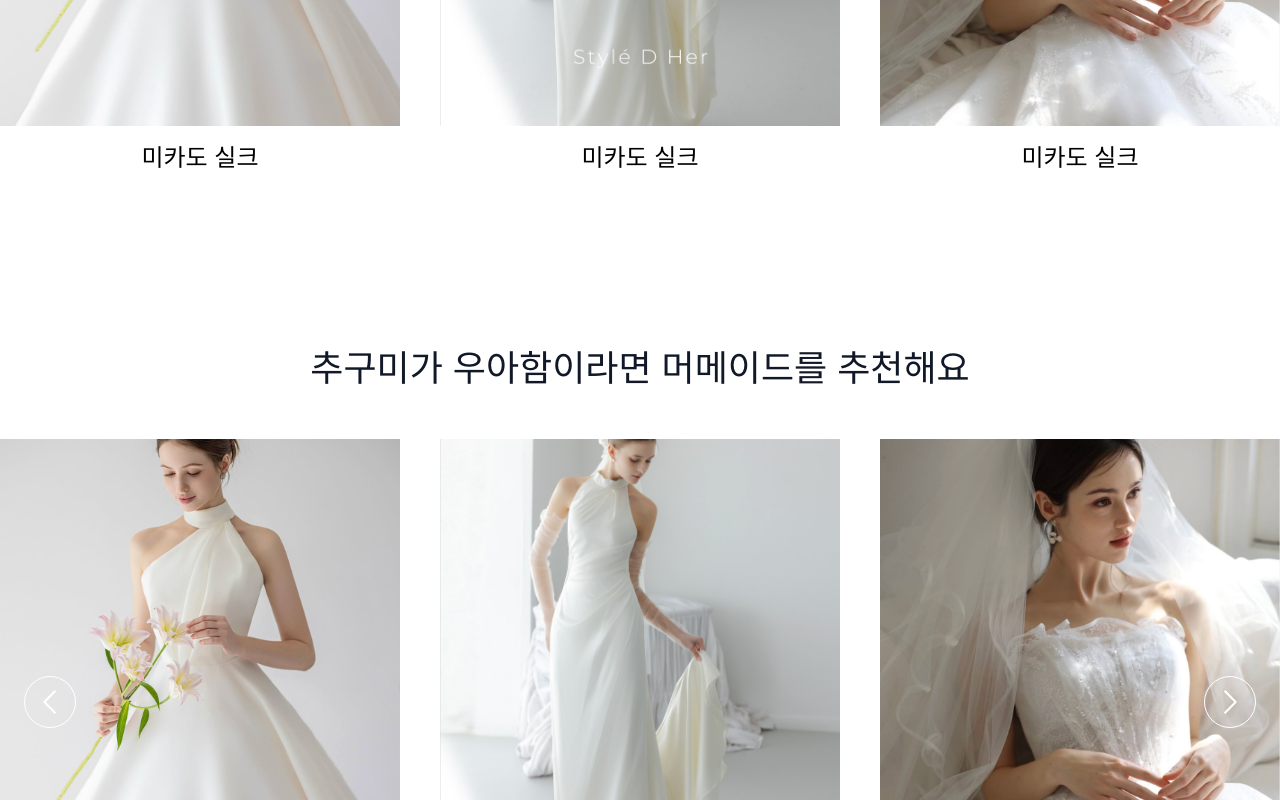
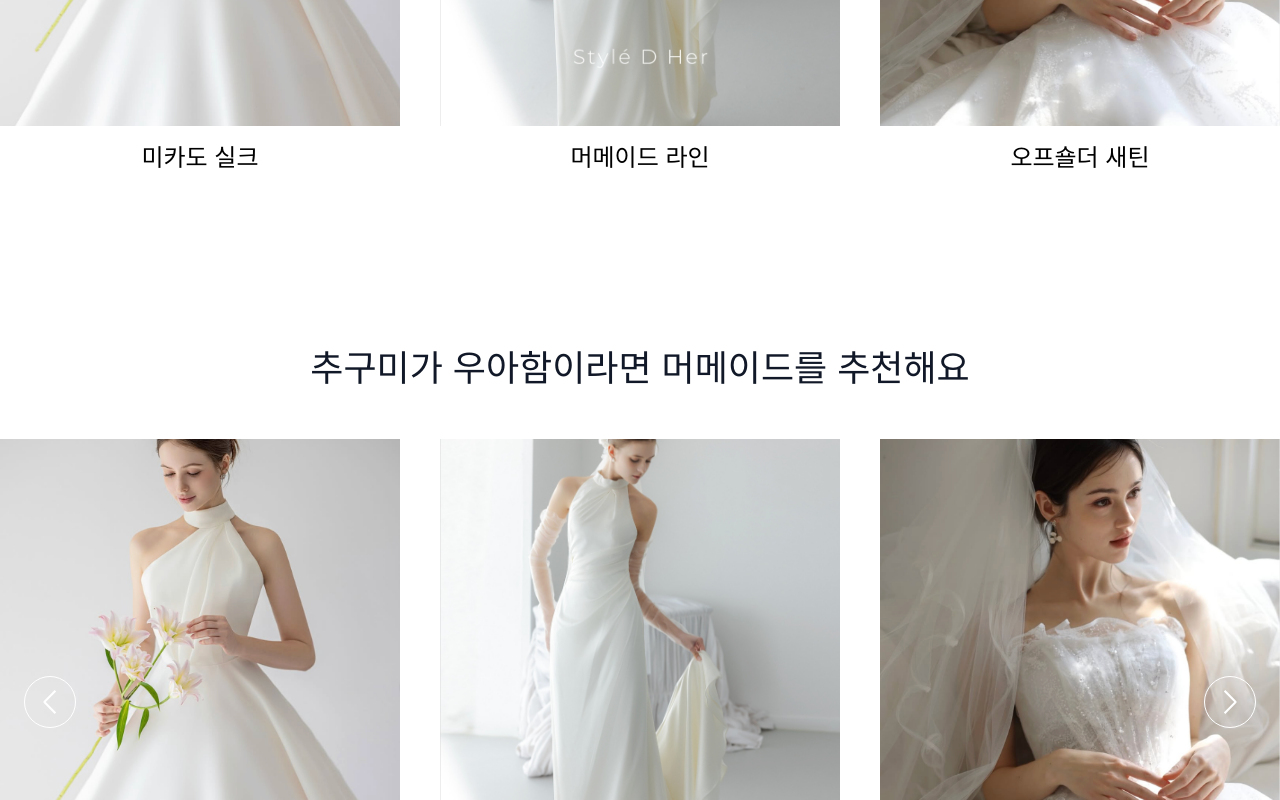
Before and after one commit to MARRYDRESS/MARRID_FRONT, a Next.js app: page / in a window 1280 px wide. Shown: the part 1440-2240 px from the top of the page. Built offline with nearby package versions, Linux system fonts and the light colour scheme.

Commit message:
feat :: 카드슬롯 이미지&라벨을 목업으로 이동

```diff
--- a/src/app/page.tsx
+++ b/src/app/page.tsx
@@ -3,15 +3,7 @@ import Header from "@/src/components/layout/header";
 import styled from "styled-components";
 import font from "@/src/style/font";
 import color from "@/src/style/color";
-
-const selectMockImages = [
-  "/mock/main1.png",
-  "/mock/main2.png",
-  "/mock/main3.png",
-  "/mock/main4.png",
-  "/mock/main5.jpg",
-  "/mock/main6.jpg",
-];
+import { selectMockItems } from "@/src/mock/mock";
 
 export default function Home() {
   return (
@@ -33,7 +25,7 @@ export default function Home() {
       <SelectComponent
         id="select-1"
         title="좋아하는 드레스를 찾아보세요"
-        images={selectMockImages}
+        items={selectMockItems}
       />
 
       <SpacingMiddle />
@@ -41,7 +33,7 @@ export default function Home() {
       <SelectComponent
         id="select-2"
         title="추구미가 우아함이라면 머메이드를 추천해요"
-        images={selectMockImages}
+        items={selectMockItems}
       />
 
       <SpacingBottom />
--- a/src/components/common/selectComponent.tsx
+++ b/src/components/common/selectComponent.tsx
@@ -5,34 +5,35 @@ import styled from "styled-components";
 import font from "@/src/style/font";
 import color from "@/src/style/color";
 import SlideButton from "@/src/components/common/slideBtn";
+import type { SelectMockItem } from "@/src/mock/mock";
 
 type SelectSectionProps = {
   id?: string;
   title: string;
-  images: string[];
+  items: SelectMockItem[];
 };
 
-export default function SelectComponent({ id, title, images }: SelectSectionProps) {
+export default function SelectComponent({ id, title, items }: SelectSectionProps) {
   const VISIBLE_COUNT = 3;
   const [trackIndex, setTrackIndex] = useState(1);
   const [isTransitionEnabled, setIsTransitionEnabled] = useState(true);
   const [isAnimating, setIsAnimating] = useState(false);
 
   const pages = useMemo(() => {
-    if (images.length === 0) {
+    if (items.length === 0) {
       return [];
     }
 
-    const pageCount = Math.ceil(images.length / VISIBLE_COUNT);
+    const pageCount = Math.ceil(items.length / VISIBLE_COUNT);
 
     return Array.from({ length: pageCount }, (_, pageIndex) => {
       const start = pageIndex * VISIBLE_COUNT;
       return Array.from({ length: VISIBLE_COUNT }, (_, offset) => {
-        const index = (start + offset) % images.length;
-        return images[index];
+        const index = (start + offset) % items.length;
+        return items[index];
       });
     });
-  }, [images]);
+  }, [items]);
 
   const loopedPages = useMemo(() => {
     if (pages.length === 0) {
@@ -48,7 +49,7 @@ export default function SelectComponent({ id, title, images }: SelectSectionProp
     setTrackIndex(1);
     setIsTransitionEnabled(true);
     setIsAnimating(false);
-  }, [images.length]);
+  }, [items.length]);
 
   const handlePrev = () => {
     if (pages.length === 0 || isAnimating) {
@@ -127,12 +128,15 @@ export default function SelectComponent({ id, title, images }: SelectSectionProp
           >
             {loopedPages.map((page, pageIndex) => (
               <Page key={`page-${pageIndex}`}>
-                {page.map((src, cardIndex) => (
-                  <Card key={`${src}-${pageIndex}-${cardIndex}`}>
+                {page.map((item, cardIndex) => (
+                  <Card key={`${item.image}-${pageIndex}-${cardIndex}`}>
                     <CardImageWrap>
-                      <CardImage src={src} alt={`드레스 추천 이미지 ${pageIndex * VISIBLE_COUNT + cardIndex + 1}`} />
+                      <CardImage
+                        src={item.image}
+                        alt={`${item.label} 이미지 ${pageIndex * VISIBLE_COUNT + cardIndex + 1}`}
+                      />
                     </CardImageWrap>
-                    <CardLabel>미카도 실크</CardLabel>
+                    <CardLabel>{item.label}</CardLabel>
                   </Card>
                 ))}
               </Page>
--- /dev/null
+++ b/src/mock/mock.ts
@@ -0,0 +1,13 @@
+export type SelectMockItem = {
+  image: string;
+  label: string;
+};
+
+export const selectMockItems: SelectMockItem[] = [
+  { image: "/mock/main1.png", label: "미카도 실크" },
+  { image: "/mock/main2.png", label: "머메이드 라인" },
+  { image: "/mock/main3.png", label: "오프숄더 새틴" },
+  { image: "/mock/main4.png", label: "벨라인 레이스" },
+  { image: "/mock/main5.jpg", label: "프린세스 실루엣" },
+  { image: "/mock/main6.jpg", label: "브이넥 클래식" },
+];
```
Also changed, not shown: src/mock/mainDress.ts (deleted).
